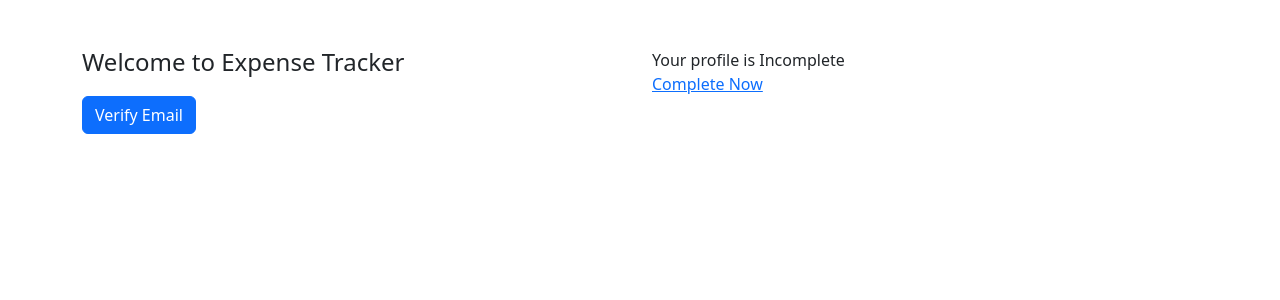
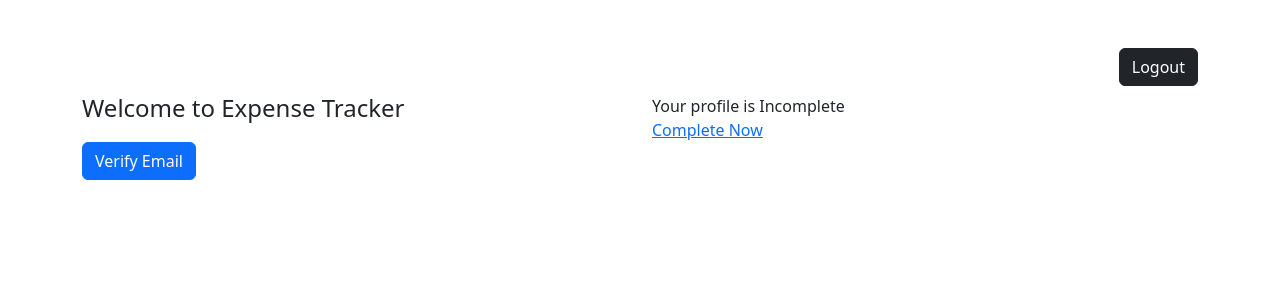
Before and after one commit to rishii-27/Expense-Tracker, a React (Create React App) app: page /welcome in a window 1280 px wide. Shown: the top 300 px of the page. Built offline with nearby package versions, Linux system fonts and the light colour scheme.

Commit message:
Implemented Logout button and cleared localStorage

```diff
--- a/src/App.js
+++ b/src/App.js
@@ -18,6 +18,10 @@
       path: "/complete",
       element: <UpdateProfile />,
     },
+    {
+      path: "/logout",
+      element: <SignUp />,
+    },
   ]);
 
   return (
--- a/src/Welcome.js
+++ b/src/Welcome.js
@@ -19,8 +19,16 @@
       });
   };
 
+  const logoutHandle = () => {
+    localStorage.removeItem("token");
+  };
   return (
     <div className="mt-5">
+      <div className="d-flex justify-content-end mb-2">
+        <Link to="/logout" className="btn btn-dark" onClick={logoutHandle}>
+          Logout
+        </Link>
+      </div>
       <div className="row">
         <div className="col-md-6">
           <h4>Welcome to Expense Tracker</h4>
```
